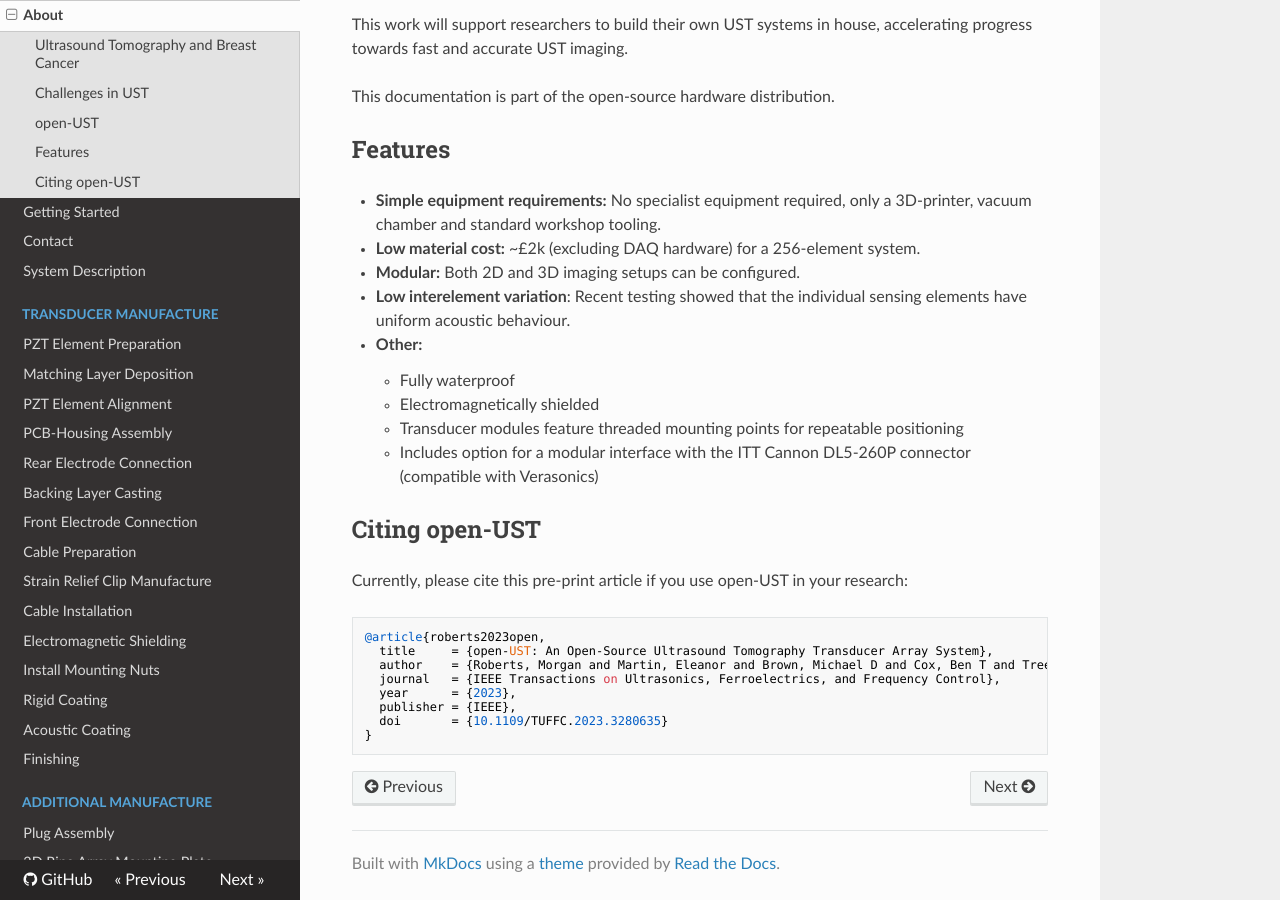
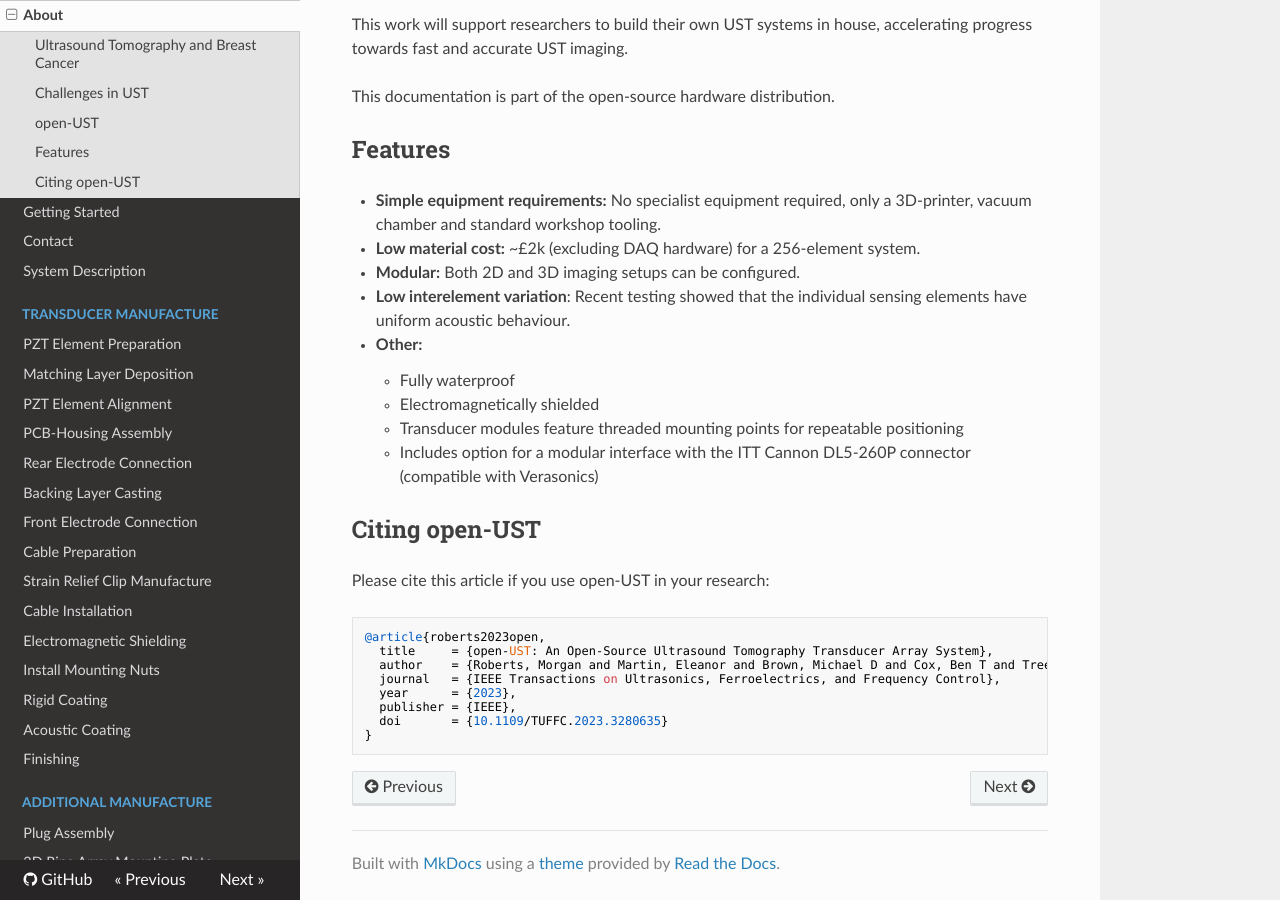
Before and after one commit to morganjroberts/open-UST, an MkDocs documentation site: the page built from docs/about.md, in a window 1280 px wide and 900 px high, scrolled down 843 px. Built offline with MkDocs 1.6.1, drawn with Linux system fonts in a browser that asks for light colours; nearby versions of some CDN libraries.

````diff
--- a/docs/about.md
+++ b/docs/about.md
@@ -37,7 +37,7 @@ This documentation is part of the open-source hardware distribution.
 
 ## Citing open-UST
 
-Currently, please cite this pre-print article if you use open-UST in your research:
+Please cite this article if you use open-UST in your research:
 
 ```
 @article{roberts2023open,
````
Also changed, not shown: README.md (+1 -1 lines).
